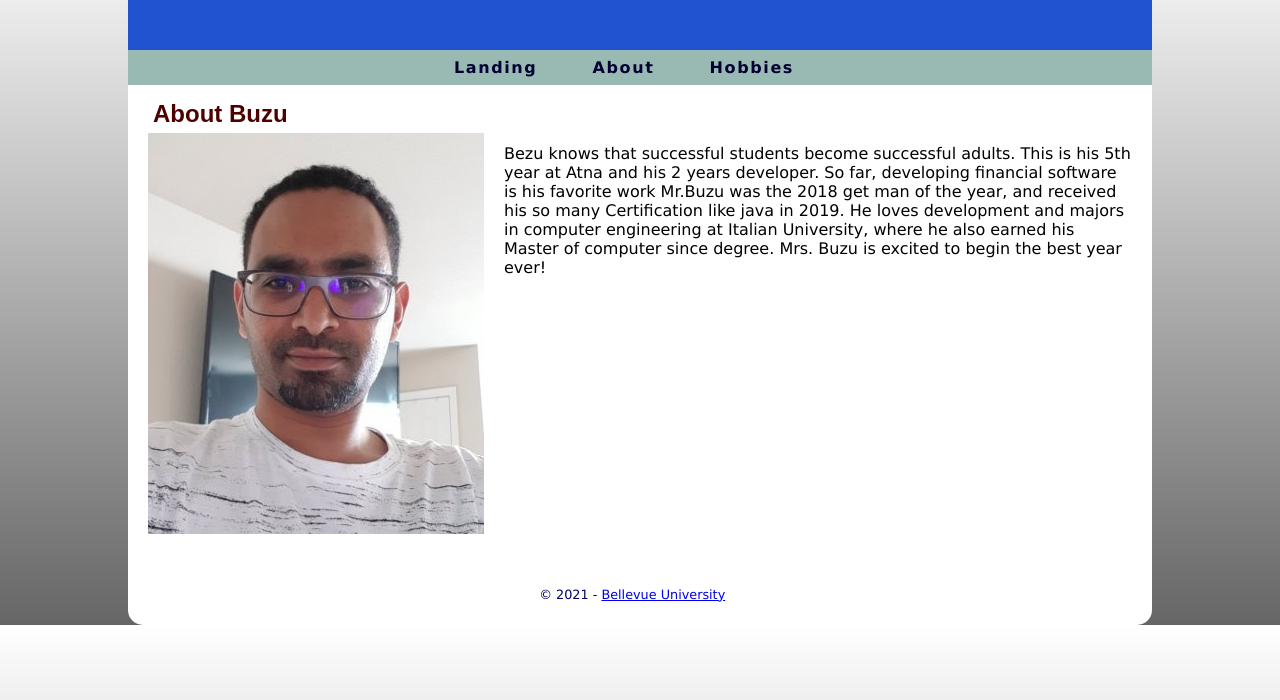
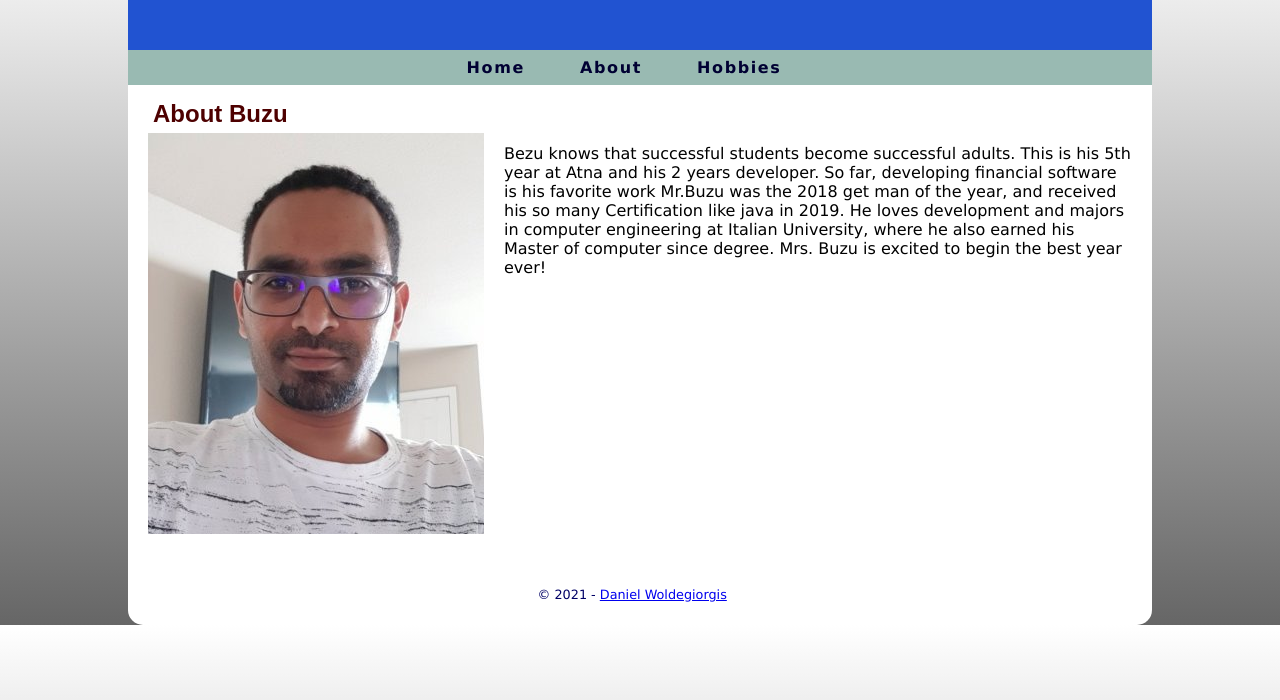
Before and after one commit to tejprasadc1/bioSite-1, a plain HTML site: page about.html in a window 1280 px wide. Shown: the part 86-786 px from the top of the page. Drawn offline with Linux system fonts and the light colour scheme.

Commit message:
Update about.html

```diff
--- a/about.html
+++ b/about.html
@@ -13,7 +13,7 @@
 </header>
   <nav>
     <ul>
-	 <li><a href="index.html">Landing</a></li>
+	 <li><a href="index.html">Home</a></li>
 	 <li><a href="about.html">About</a></li>
          <li><a href="hobbies.html">Hobbies</a></li>
 </ul>
@@ -25,7 +25,7 @@
 	</main>
 <footer>
     <p>
-        &copy; <script>document.write(new Date().getFullYear())</script> - <a href="https://www.bellevue.edu/">Bellevue University</a>
+        &copy; <script>document.write(new Date().getFullYear())</script> - <a href="https://www.bellevue.edu/">Daniel Woldegiorgis</a>
     </p>
 </footer>
   </div>
```
